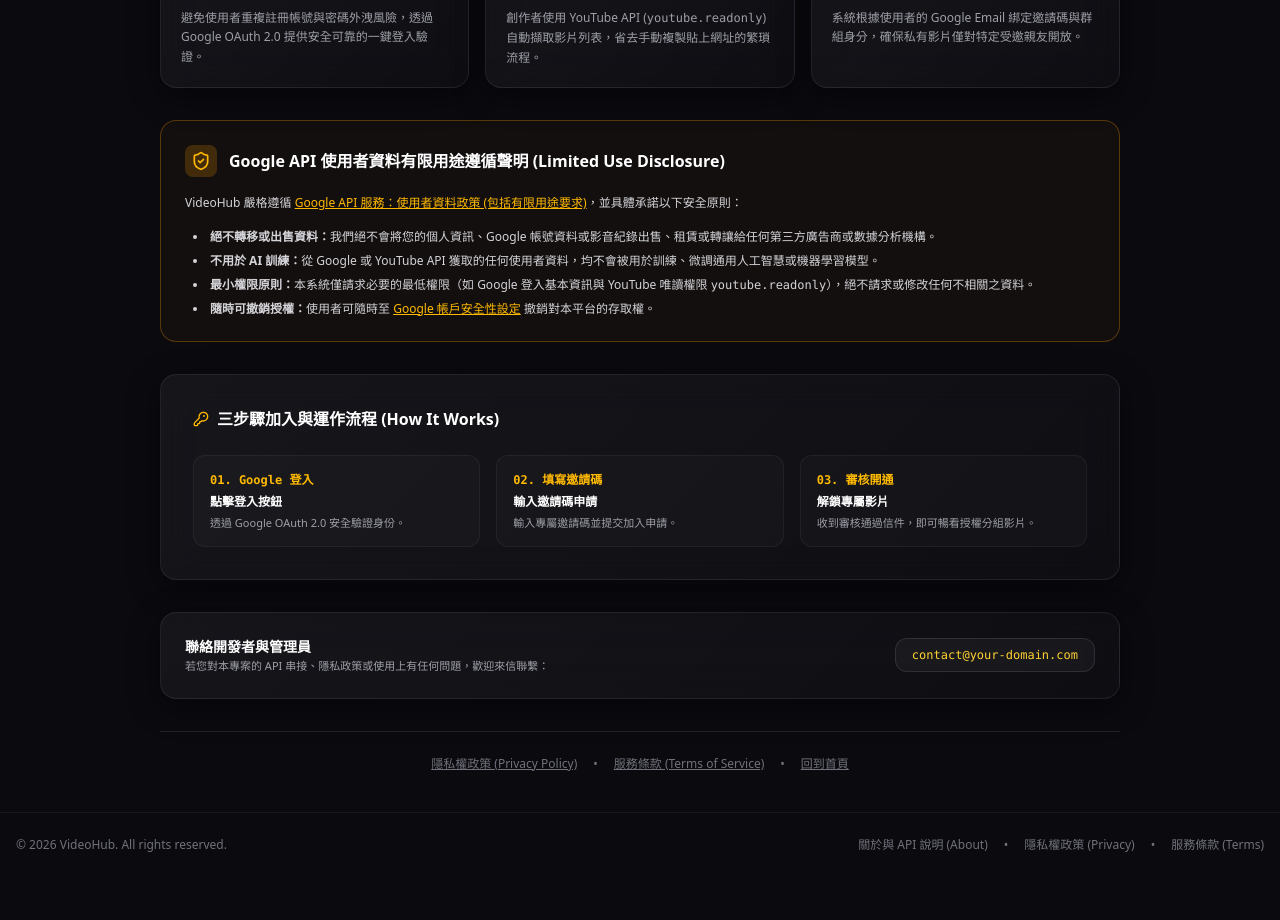
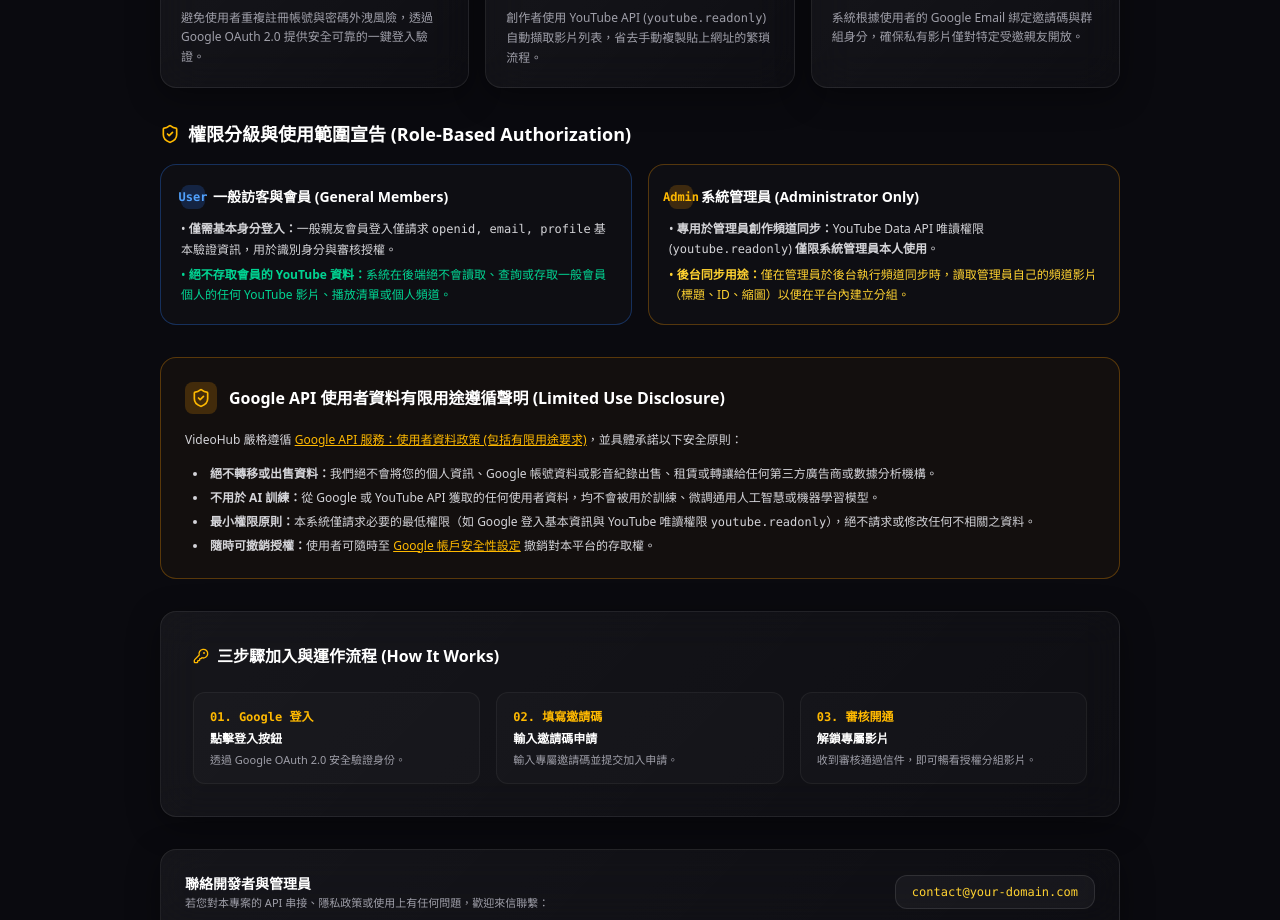
Before and after one commit to houboyjacky/VideoHub, a Next.js app: page /about in a window 1280 px wide. Shown: the part 820-1740 px from the top of the page. Before the commit the page ends 1697 px from the top, so only its background shows below. Built offline with nearby package versions, Linux system fonts and the light colour scheme; no server answers.

Commit message:
[Docs] 於關於頁面與隱私政策完整補充角色權限分級宣告（一般會員免 YouTube 存取，僅管理員同步專用）

```diff
--- a/app/about/page.tsx
+++ b/app/about/page.tsx
@@ -185,7 +185,50 @@
             </div>
           </div>
 
-          {/* 4. Google 使用者資料政策遵循與有限用途宣告 */}
+          {/* 4. 權限分級與使用範圍宣告 (Role-Based Access Disclosure) */}
+          <div className="space-y-4">
+            <h3 className="text-base sm:text-lg font-bold text-white flex items-center gap-2">
+              <ShieldCheck className="w-5 h-5 text-amber-400" />
+              <span>權限分級與使用範圍宣告 (Role-Based Authorization)</span>
+            </h3>
+            <div className="grid grid-cols-1 md:grid-cols-2 gap-4">
+              <div className="p-5 rounded-2xl bg-white/[0.02] border border-blue-500/30 space-y-2.5">
+                <div className="flex items-center gap-2">
+                  <div className="w-6 h-6 rounded-lg bg-blue-500/20 text-blue-400 flex items-center justify-center text-xs font-bold font-mono">
+                    User
+                  </div>
+                  <h4 className="font-bold text-white text-sm">一般訪客與會員 (General Members)</h4>
+                </div>
+                <div className="text-xs text-zinc-300 space-y-1.5 leading-relaxed">
+                  <p>
+                    • <strong>僅需基本身分登入：</strong>一般親友會員登入僅請求 <code>openid, email, profile</code> 基本驗證資訊，用於識別身分與審核授權。
+                  </p>
+                  <p className="text-emerald-400 font-medium">
+                    • <strong>絕不存取會員的 YouTube 資料：</strong>系統在後端絕不會讀取、查詢或存取一般會員個人的任何 YouTube 影片、播放清單或個人頻道。
+                  </p>
+                </div>
+              </div>
+
+              <div className="p-5 rounded-2xl bg-white/[0.02] border border-amber-500/30 space-y-2.5">
+                <div className="flex items-center gap-2">
+                  <div className="w-6 h-6 rounded-lg bg-amber-500/20 text-amber-400 flex items-center justify-center text-xs font-bold font-mono">
+                    Admin
+                  </div>
+                  <h4 className="font-bold text-white text-sm">系統管理員 (Administrator Only)</h4>
+                </div>
+                <div className="text-xs text-zinc-300 space-y-1.5 leading-relaxed">
+                  <p>
+                    • <strong>專用於管理員創作頻道同步：</strong>YouTube Data API 唯讀權限 (<code>youtube.readonly</code>) <strong>僅限系統管理員本人使用</strong>。
+                  </p>
+                  <p className="text-amber-300 font-medium">
+                    • <strong>後台同步用途：</strong>僅在管理員於後台執行頻道同步時，讀取管理員自己的頻道影片（標題、ID、縮圖）以便在平台內建立分組。
+                  </p>
+                </div>
+              </div>
+            </div>
+          </div>
+
+          {/* 5. Google 使用者資料政策遵循與有限用途宣告 */}
           <div className="p-6 rounded-2xl bg-amber-500/[0.04] border border-amber-500/30 space-y-4">
             <div className="flex items-center gap-3">
               <div className="w-8 h-8 rounded-lg bg-amber-500/20 text-amber-400 flex items-center justify-center shrink-0">
@@ -366,7 +409,50 @@
             </div>
           </div>
 
-          {/* 4. Google Limited Use Disclosure */}
+          {/* 4. Role-Based Scope & Authorization Disclosure */}
+          <div className="space-y-4">
+            <h3 className="text-base sm:text-lg font-bold text-white flex items-center gap-2">
+              <ShieldCheck className="w-5 h-5 text-amber-400" />
+              <span>Role-Based Scope &amp; Authorization Disclosure</span>
+            </h3>
+            <div className="grid grid-cols-1 md:grid-cols-2 gap-4">
+              <div className="p-5 rounded-2xl bg-white/[0.02] border border-blue-500/30 space-y-2.5">
+                <div className="flex items-center gap-2">
+                  <div className="w-6 h-6 rounded-lg bg-blue-500/20 text-blue-400 flex items-center justify-center text-xs font-bold font-mono">
+                    User
+                  </div>
+                  <h4 className="font-bold text-white text-sm">General Visitors &amp; Members</h4>
+                </div>
+                <div className="text-xs text-zinc-300 space-y-1.5 leading-relaxed">
+                  <p>
+                    • <strong>Basic Sign-In Only:</strong> General members sign in with standard <code>openid, email, profile</code> scopes strictly for identity verification and membership approval.
+                  </p>
+                  <p className="text-emerald-400 font-medium">
+                    • <strong>No YouTube Access for Users:</strong> The platform NEVER reads, queries, or accesses any YouTube videos, playlists, or private channel data belonging to general members.
+                  </p>
+                </div>
+              </div>
+
+              <div className="p-5 rounded-2xl bg-white/[0.02] border border-amber-500/30 space-y-2.5">
+                <div className="flex items-center gap-2">
+                  <div className="w-6 h-6 rounded-lg bg-amber-500/20 text-amber-400 flex items-center justify-center text-xs font-bold font-mono">
+                    Admin
+                  </div>
+                  <h4 className="font-bold text-white text-sm">System Administrator (Owner Only)</h4>
+                </div>
+                <div className="text-xs text-zinc-300 space-y-1.5 leading-relaxed">
+                  <p>
+                    • <strong>Dedicated Creator Channel Sync:</strong> The YouTube Data API read-only scope (<code>youtube.readonly</code>) is <strong>strictly reserved for the system administrator</strong>.
+                  </p>
+                  <p className="text-amber-300 font-medium">
+                    • <strong>Admin Sync Purpose:</strong> Only triggered when the admin initiates channel synchronization in the dashboard to import their own creator video metadata (IDs, titles, thumbnails) into the platform.
+                  </p>
+                </div>
+              </div>
+            </div>
+          </div>
+
+          {/* 5. Google Limited Use Disclosure */}
           <div className="p-6 rounded-2xl bg-amber-500/[0.04] border border-amber-500/30 space-y-4">
             <div className="flex items-center gap-3">
               <div className="w-8 h-8 rounded-lg bg-amber-500/20 text-amber-400 flex items-center justify-center shrink-0">
--- a/app/privacy/page.tsx
+++ b/app/privacy/page.tsx
@@ -125,7 +125,32 @@
               </ul>
             </div>
 
-            {/* 3. Google API 使用者數據與 Limited Use 政策遵循 */}
+            {/* 3. 權限分級與使用範圍宣告 (Role-Based Authorization) */}
+            <div className="space-y-3">
+              <h3 className="text-base font-semibold text-white flex items-center gap-2">
+                <span className="w-6 h-6 rounded-lg bg-amber-500/10 border border-amber-500/30 flex items-center justify-center text-xs text-amber-400 font-mono">
+                  3
+                </span>
+                角色權限分級與存取範圍宣告 (Role-Based Access Disclosure)
+              </h3>
+              <p>本平台針對不同角色實施嚴格的權限隔離原則：</p>
+              <div className="grid grid-cols-1 sm:grid-cols-2 gap-3 text-xs">
+                <div className="p-4 rounded-xl bg-white/[0.02] border border-blue-500/20 space-y-1.5">
+                  <div className="font-bold text-blue-300">👤 一般會員與訪客 (General Members)</div>
+                  <p className="text-zinc-300">
+                    僅使用 Google 基本身分驗證（<code>openid, email, profile</code>）。系統<strong>絕不會</strong>存取、讀取或使用一般會員個人的任何 YouTube 影片、播放清單或個人頻道。
+                  </p>
+                </div>
+                <div className="p-4 rounded-xl bg-white/[0.02] border border-amber-500/20 space-y-1.5">
+                  <div className="font-bold text-amber-300">🛡️ 系統管理員 (Administrator Only)</div>
+                  <p className="text-zinc-300">
+                    YouTube 唯讀存取權限 (<code>youtube.readonly</code>) <strong>僅供管理員同步管理員本人的頻道影片</strong>，用於在站內建立受保護的私有影片分組名冊。
+                  </p>
+                </div>
+              </div>
+            </div>
+
+            {/* 4. Google API 使用者數據與 Limited Use 政策遵循 */}
             <div className="p-4 sm:p-5 rounded-2xl bg-amber-500/[0.04] border border-amber-500/30 space-y-3">
               <h3 className="text-base font-semibold text-amber-300 flex items-center gap-2">
                 <Lock className="w-4 h-4 text-amber-400" />
@@ -272,7 +297,32 @@
               </ul>
             </div>
 
-            {/* 3. Google API Limited Use Disclosure */}
+            {/* 3. Role-Based Scope & Authorization Disclosure */}
+            <div className="space-y-3">
+              <h3 className="text-base font-semibold text-white flex items-center gap-2">
+                <span className="w-6 h-6 rounded-lg bg-amber-500/10 border border-amber-500/30 flex items-center justify-center text-xs text-amber-400 font-mono">
+                  3
+                </span>
+                Role-Based Authorization &amp; Scope Isolation
+              </h3>
+              <p>We enforce strict role-based data boundary segregation:</p>
+              <div className="grid grid-cols-1 sm:grid-cols-2 gap-3 text-xs">
+                <div className="p-4 rounded-xl bg-white/[0.02] border border-blue-500/20 space-y-1.5">
+                  <div className="font-bold text-blue-300">👤 General Members &amp; Visitors</div>
+                  <p className="text-zinc-300">
+                    Sign in via basic identity scopes (<code>openid, email, profile</code>). The platform <strong>NEVER</strong> accesses, queries, or stores any YouTube videos, playlists, or private channel data of general members.
+                  </p>
+                </div>
+                <div className="p-4 rounded-xl bg-white/[0.02] border border-amber-500/20 space-y-1.5">
+                  <div className="font-bold text-amber-300">🛡️ System Administrator (Owner Only)</div>
+                  <p className="text-zinc-300">
+                    The YouTube Data API read-only scope (<code>youtube.readonly</code>) is <strong>strictly used by the platform owner</strong> to synchronize their own creator videos into private streaming groups.
+                  </p>
+                </div>
+              </div>
+            </div>
+
+            {/* 4. Google API Limited Use Disclosure */}
             <div className="p-4 sm:p-5 rounded-2xl bg-amber-500/[0.04] border border-amber-500/30 space-y-3">
               <h3 className="text-base font-semibold text-amber-300 flex items-center gap-2">
                 <Lock className="w-4 h-4 text-amber-400" />
```
